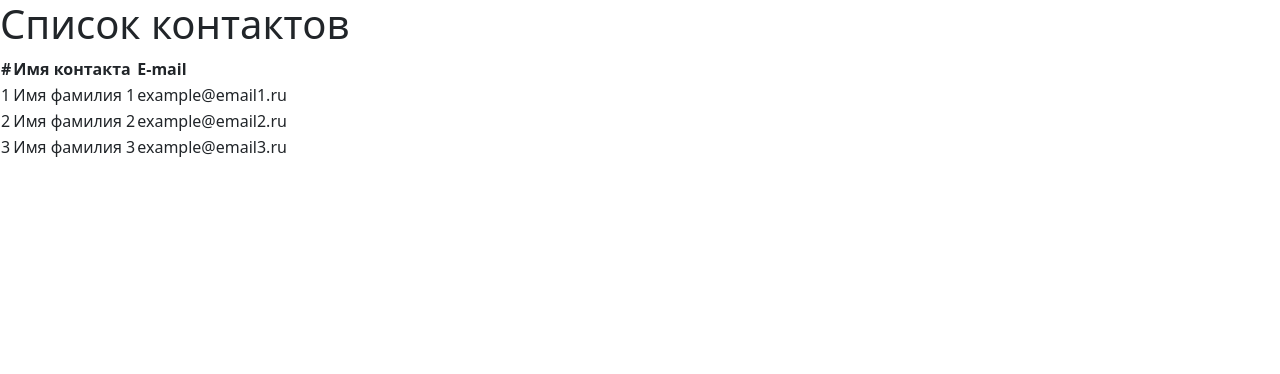
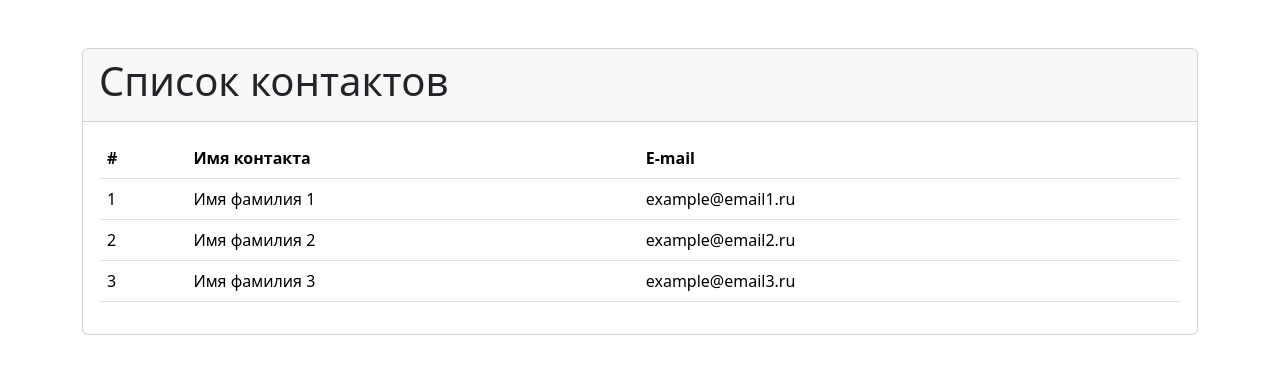
Before and after one commit to denny7794/api-explorer-hub, a React (Create React App) app in the folder client/: page / in a window 1280 px wide. Shown: the top 374 px of the page. Built offline with nearby package versions, Linux system fonts and the light colour scheme.

Commit message:
front: добавление классов bootstrap имеющимся элементам

```diff
--- a/client/src/App.js
+++ b/client/src/App.js
@@ -1,12 +1,13 @@
-function App() {
+const App = () => {
   return (
-    <div>
-      <div>
-        <div>
+    <div className="container mt-5">
+      <div className="card">
+        <div className="card-header">
           <h1>Список контактов</h1>
         </div>
-        <div>
-          <table>
+
+        <div className="card-body">
+          <table className="table table-hover">
             <thead>
               <tr>
                 <th>#</th>
```
